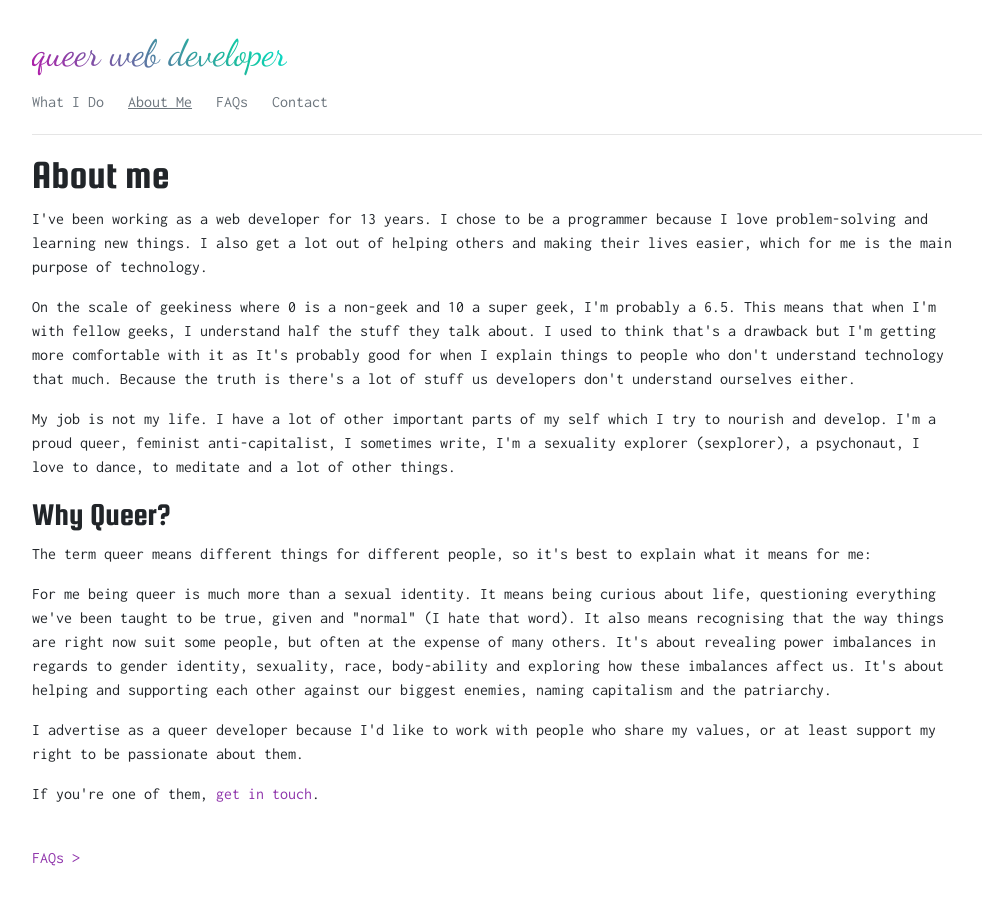
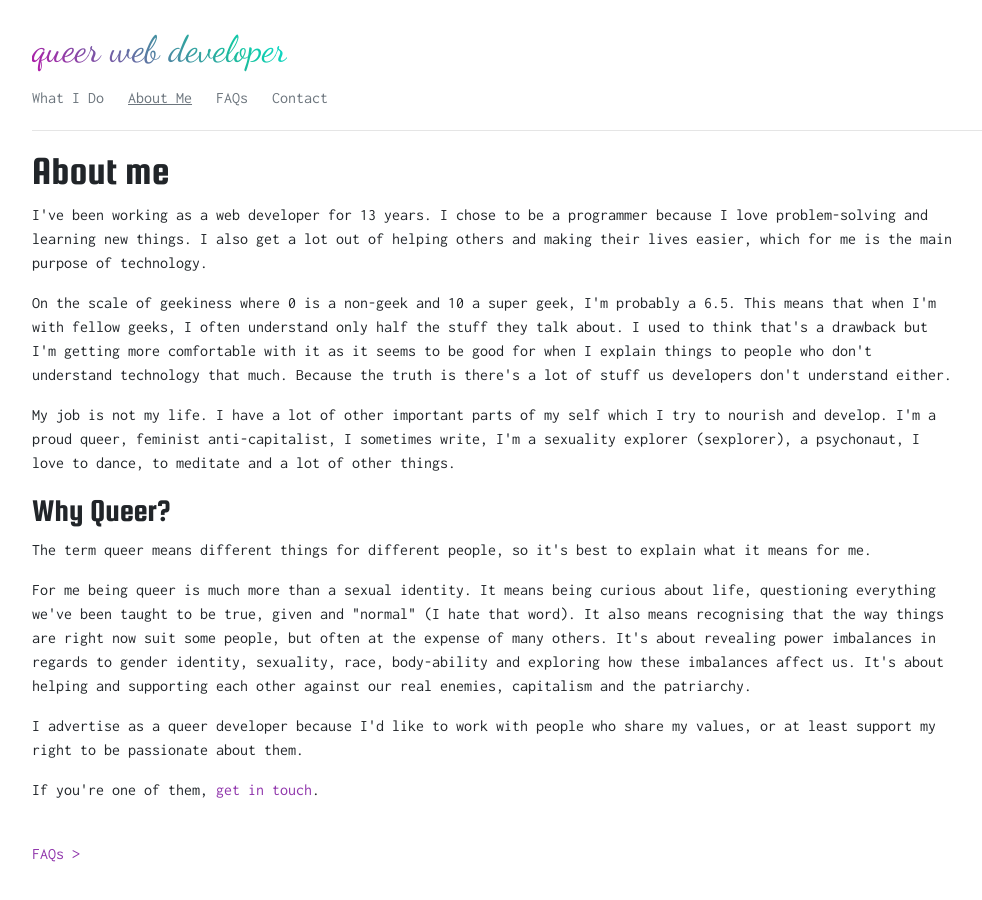
Before and after one commit to thanos982/queerweb.dev, a Jekyll site: the page built from about.html, in a window 1280 px wide. Shown: the whole page, without its empty margins (53-1035 px from the left). Built offline with Jekyll 4.4.1, drawn with Linux system fonts in a browser that asks for light colours.

Commit message:
copy changes and mobile minor stuff

```diff
--- a/_layouts/default.html
+++ b/_layouts/default.html
@@ -24,9 +24,9 @@ layout: compress
     </head>
     <body>
       <div class="container">
-        <header class="blog-header pt-3">
+        <header class="blog-header">
           <div class="row flex-nowrap justify-content-between align-items-center">
-            <div class="col-12 pt-1">
+            <div class="col-12 pt-3">
               <a class="navbar-brand text-muted" href="/"><span class="queer">queer web developer</span></a>
             </div>
           </div>
--- a/about.html
+++ b/about.html
@@ -7,14 +7,14 @@ title: ABOUT - queer web developer
   <div class="col-lg-10">
     <p>I've been working as a web developer for 13 years. I chose to be a programmer because I love problem-solving and learning new things. I also get a lot out of helping others and making their lives easier, which for me is the main purpose of technology.</p>
 
-    <p>On the scale of geekiness where 0 is a non-geek and 10 a super geek, I'm probably a 6.5. This means that when I'm with fellow geeks, I understand half the stuff they talk about. I used to think that's a drawback but I'm getting more comfortable with it as It's probably good for when I explain things to people who don't understand technology that much. Because the truth is there's a lot of stuff us developers don't understand ourselves either.</p>
+    <p>On the scale of geekiness where 0 is a non-geek and 10 a super geek, I'm probably a 6.5. This means that when I'm with fellow geeks, I often understand only half the stuff they talk about. I used to think that's a drawback but I'm getting more comfortable with it as it seems to be good for when I explain things to people who don't understand technology that much. Because the truth is there's a lot of stuff us developers don't understand either.</p>
 
     <p>My job is not my life. I have a lot of other important parts of my self which I try to nourish and develop. I'm a proud queer, feminist anti-capitalist, I sometimes write, I'm a sexuality explorer (sexplorer), a psychonaut, I love to dance, to meditate and a lot of other things.</p>
 
     <h2>Why Queer?</h2>
-    <p>The term queer means different things for different people, so it's best to explain what it means for me:</p>
+    <p>The term queer means different things for different people, so it's best to explain what it means for me.</p>
 
-    <p>For me being queer is much more than a sexual identity. It means being curious about life, questioning everything we've been taught to be true, given and "normal" (I hate that word). It also means recognising that the way things are right now suit some people, but often at the expense of many others. It's about revealing power imbalances in regards to gender identity, sexuality, race, body-ability and exploring how these imbalances affect us. It's about helping and supporting each other against our biggest enemies, naming capitalism and the patriarchy.</p>
+    <p>For me being queer is much more than a sexual identity. It means being curious about life, questioning everything we've been taught to be true, given and "normal" (I hate that word). It also means recognising that the way things are right now suit some people, but often at the expense of many others. It's about revealing power imbalances in regards to gender identity, sexuality, race, body-ability and exploring how these imbalances affect us. It's about helping and supporting each other against our real enemies, capitalism and the patriarchy.</p>
 
     <p>I advertise as a queer developer because I'd like to work with people who share my values, or at least support my right to be passionate about them.</p>
 
--- a/assets/css/queerwebdev.scss
+++ b/assets/css/queerwebdev.scss
@@ -42,6 +42,9 @@ nav{
   }
 }
 
-.accordion .question a[aria-expanded=true]{
-    // border-bottom: 1px dotted #43f1d1;
+// remove top spacing on mobile
+@media only screen and (max-width: 575px){
+  .blog-header .pt-3{
+    padding-top: 0 !important;
+  }
 }
--- a/faqs.html
+++ b/faqs.html
@@ -32,7 +32,7 @@ title: FAQs - queer web developer
         <p>For for-profit companies I charge &euro;600/&pound;530 per day or &euro;80/&pound;70 per hour.<br/>
           For non-profit projects or individuals whose values I share, my rates vary.<br/>
           I sometimes donate some of my time too. </p>
-        <p>For individuals just starting out I can also make payment arrangements in instalments. </p>
+        <p>For individuals just starting out I can consider payment arrangements in instalments. </p>
         <p>I also love exchanging services instead of payments in cash. If you have something to offer, especially in the wellness area, I'm happy to discuss how we can make this work.</p>
         <p>I'm currently open for work exchange with personal trainers, life coaches, massage therapists, sexological bodyworkers, pilates instructors and tattoo artists. (please note that I'm mostly based in Berlin these days).</p>
       </div>
--- a/services.html
+++ b/services.html
@@ -11,7 +11,7 @@ title: WHAT I DO - queer web developer
     <p>I can help you if</p>
     <ul>
       <li>Wordpress, Squarespace, Wix, Shopify or other popular platforms are not enough for what you're looking for and your needs are more complex.</li>
-      <li>you or your team find that you're often doing data-related repetitive, time-consuming tasks.</li>
+      <li>you or your team find that you're often doing repetitive, time-consuming data-related tasks.</li>
       <li>you need someone to set up your e-shop, blog or portfolio website.</li>
     </ul>
   </div>
```
